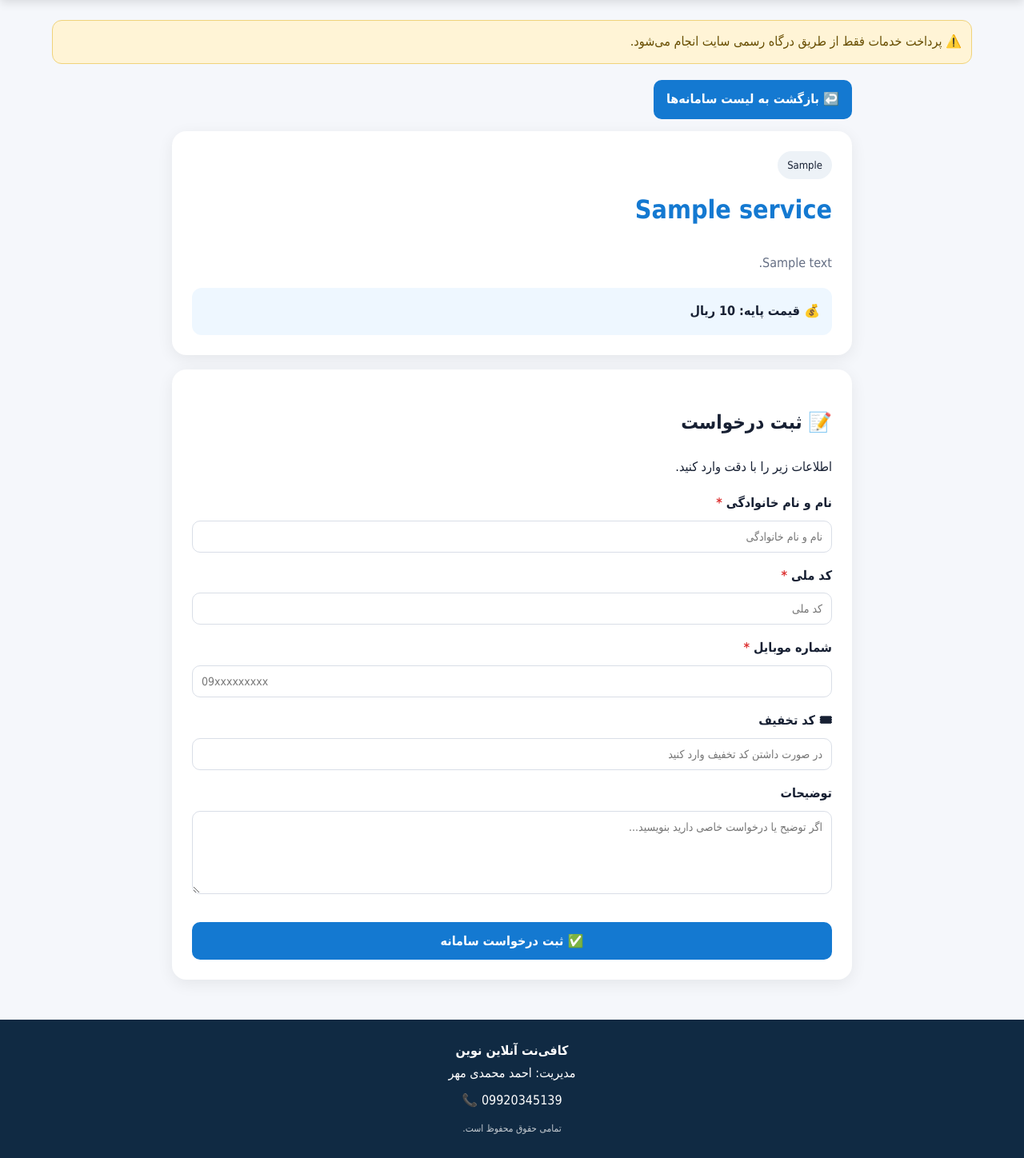
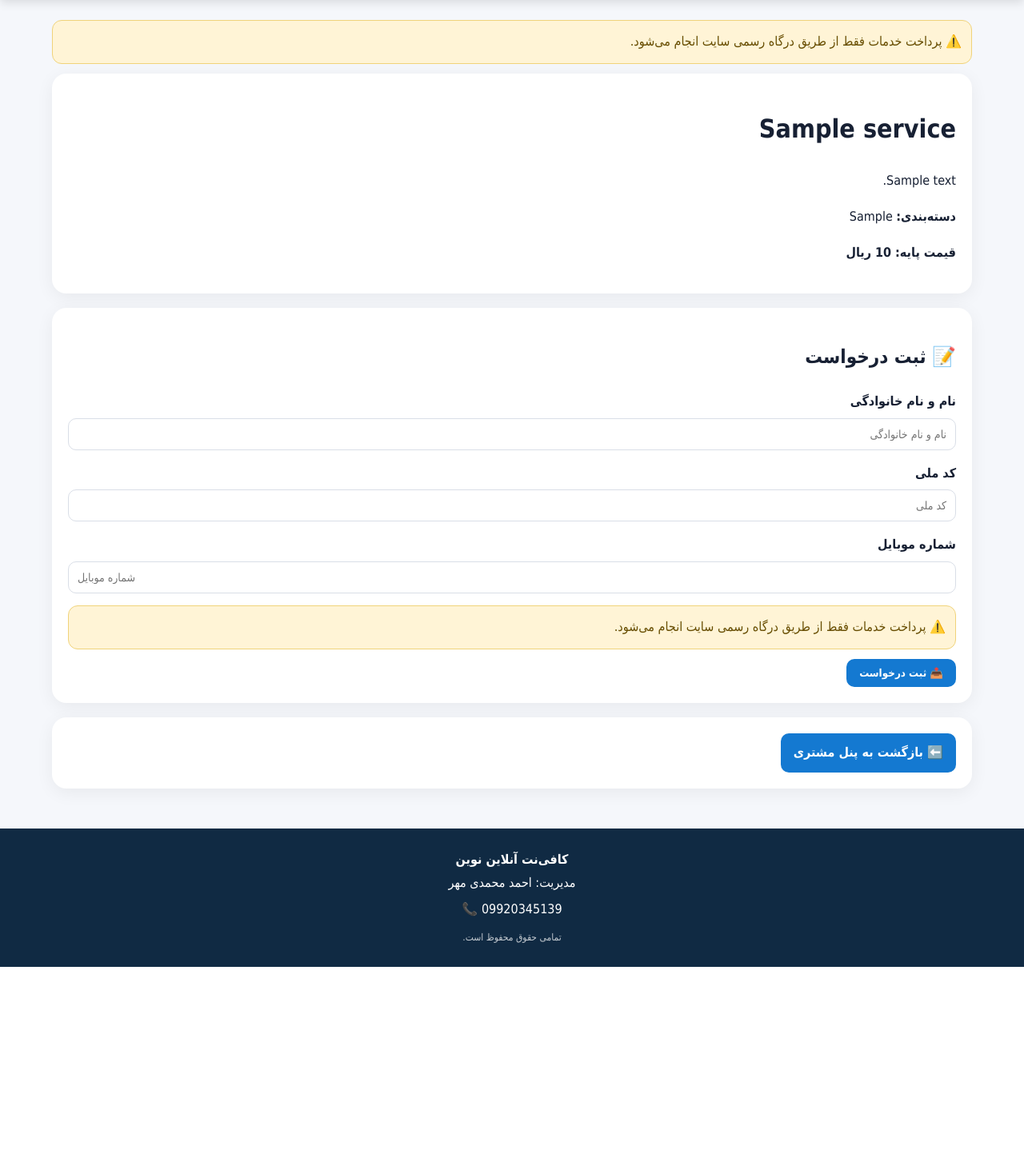
Before and after one commit to amhmdy307-stack/online-novin, a Flask app: page /service/1 in a window 1280 px wide. Shown: the part 63-1511 px from the top of the page at 80% size. After the commit the page ends 1272 px from the top, so only its background shows below. Run offline with Flask 3, Linux system fonts and the light colour scheme; data comes from the database, SQL or seed files in the repository; tables that the repository leaves empty hold one stand-in row (values such as "Sample post").

Commit message:
Update service.html

```diff
--- a/templates/service.html
+++ b/templates/service.html
@@ -2,220 +2,58 @@
 
 {% block content %}
 
-<style>
-    .service-wrapper {
-        max-width: 850px;
-        margin: 20px auto;
-    }
-
-    .service-header {
-        background: {{ settings.get('card_color','#ffffff') }};
-        border-radius: 18px;
-        padding: 25px;
-        margin-bottom: 18px;
-        box-shadow: 0 5px 20px rgba(0,0,0,.07);
-    }
-
-    .service-header h1 {
-        margin-top: 0;
-        color: {{ settings.get('primary_color','#102a43') }};
-    }
-
-    .category {
-        display: inline-block;
-        background: #edf2f7;
-        padding: 6px 12px;
-        border-radius: 20px;
-        font-size: 13px;
-        margin-bottom: 10px;
-    }
-
-    .description {
-        line-height: 2;
-        color: #667085;
-    }
-
-    .price-box {
-        background: #eef7ff;
-        border-radius: 12px;
-        padding: 15px;
-        margin-top: 15px;
-        font-weight: bold;
-    }
-
-    .form-card {
-        background: {{ settings.get('card_color','#ffffff') }};
-        border-radius: 18px;
-        padding: 25px;
-        box-shadow: 0 5px 20px rgba(0,0,0,.07);
-    }
-
-    .field {
-        margin: 15px 0;
-    }
-
-    .field label {
-        display: block;
-        font-weight: bold;
-        margin-bottom: 7px;
-    }
-
-    .required {
-        color: #d33;
-    }
-
-    .document-box {
-        background: #fff8e6;
-        padding: 15px;
-        border-radius: 12px;
-        margin: 20px 0;
-    }
-
-    .document-box li {
-        margin: 7px 0;
-    }
-
-    .submit-box {
-        margin-top: 25px;
-    }
-
-    .submit-btn {
-        width: 100%;
-        padding: 14px;
-        font-size: 16px;
-        font-weight: bold;
-    }
-
-    .back {
-        margin-bottom: 15px;
-    }
-
-    .back a {
-        text-decoration: none;
-    }
-</style>
-
-
-<div class="service-wrapper">
-
-
-    <!-- بازگشت -->
-
-    <div class="back">
-
-        <a
-            class="btn"
-            href="{{ url_for('home') }}"
-        >
-            ↩️ بازگشت به لیست سامانه‌ها
-        </a>
-
-    </div>
-
-
-
-    <!-- اطلاعات سامانه -->
-
-    <div class="service-header">
-
-        {% if service.category %}
-
-        <div class="category">
-            {{ service.category }}
-        </div>
-
-        {% endif %}
-
+<div class="card">
 
     <h1>
         {{ service.name }}
     </h1>
 
-
     {% if service.description %}
-
-        <div class="description">
+        <p>
             {{ service.description }}
-        </div>
-
+        </p>
     {% endif %}
 
+    {% if service.category %}
+        <p>
+            <strong>دسته‌بندی:</strong>
+            {{ service.category }}
+        </p>
+    {% endif %}
 
-        <div class="price-box">
-
-            {% if service.price and service.price > 0 %}
-
-                💰 قیمت پایه:
+    {% if service.price %}
+        <p>
+            <strong>
+                قیمت پایه:
                 {{ "{:,}".format(service.price) }}
                 ریال
-
+            </strong>
+        </p>
     {% else %}
-
-                💰 قیمت:
-                توسط مدیریت تعیین می‌شود.
-
+        <p>
+            <strong>
+                قیمت:
+            </strong>
+            پس از بررسی درخواست اعلام می‌شود.
+        </p>
     {% endif %}
 
 </div>
 
-    </div>
 
+<div class="card">
 
-
-    <!-- مدارک -->
-
-    {% if documents %}
-
-    <div class="document-box">
-
-        <h3>
-            📎 مدارک موردنیاز
-        </h3>
-
-        <ul>
-
-            {% for document in documents %}
-
-            <li>
-                {{ document }}
-            </li>
-
-            {% endfor %}
-
-        </ul>
-
-    </div>
-
-    {% endif %}
-
-
-
-    <!-- فرم -->
-
-    <div class="form-card">
-
-        <h2>
-            📝 ثبت درخواست
-        </h2>
-
-        <p>
-            اطلاعات زیر را با دقت وارد کنید.
-        </p>
-
+    <h2>📝 ثبت درخواست</h2>
 
     <form
         method="post"
         enctype="multipart/form-data"
     >
 
-
-            <!-- اطلاعات پایه مشتری -->
-
         <div class="field">
 
             <label>
                 نام و نام خانوادگی
-                    <span class="required">*</span>
             </label>
 
             <input
@@ -232,14 +70,14 @@
 
             <label>
                 کد ملی
-                    <span class="required">*</span>
             </label>
 
             <input
                 type="text"
                 name="national_id"
+                inputmode="numeric"
+                maxlength="10"
                 required
-                    maxlength="10"
                 placeholder="کد ملی"
             >
 
@@ -250,70 +88,69 @@
 
             <label>
                 شماره موبایل
-                    <span class="required">*</span>
             </label>
 
             <input
                 type="tel"
                 name="phone"
+                inputmode="tel"
                 required
-                    placeholder="09xxxxxxxxx"
+                placeholder="شماره موبایل"
             >
 
         </div>
 
 
-
-            <!-- فیلدهای اختصاصی سامانه -->
-
         {% if fields %}
 
             <h3>
-                اطلاعات موردنیاز سامانه
+                اطلاعات موردنیاز
             </h3>
-
 
             {% for field in fields %}
 
                 <div class="field">
 
                     <label>
-
-                    {{ field.get('label', field.get('name','اطلاعات')) }}
+                        {{ field.get(
+                            'label',
+                            field.get('name','')
+                        ) }}
 
                         {% if field.get('required') %}
-
-                        <span class="required">*</span>
-
+                            *
                         {% endif %}
-
                     </label>
 
 
-                {% set field_type = field.get('type','text') %}
-
-
-                {% if field_type == 'textarea' %}
+                    {% if field.get('type') == 'textarea' %}
 
                         <textarea
                             name="{{ field.get('name') }}"
-                    {% if field.get('required') %}required{% endif %}
                             rows="4"
+                            {% if field.get('required') %}
+                                required
+                            {% endif %}
                         ></textarea>
 
 
-                {% elif field_type == 'select' %}
+                    {% elif field.get('type') == 'select' %}
 
                         <select
                             name="{{ field.get('name') }}"
-                    {% if field.get('required') %}required{% endif %}
+                            {% if field.get('required') %}
+                                required
+                            {% endif %}
                         >
 
                             <option value="">
                                 انتخاب کنید
                             </option>
 
-                    {% for option in field.get('options',[]) %}
+                            {% for option in field.get(
+                                'options',
+                                []
+                            ) %}
 
                                 <option value="{{ option }}">
                                     {{ option }}
@@ -324,21 +161,28 @@
                         </select>
 
 
-                {% elif field_type == 'file' %}
+                    {% elif field.get('type') == 'file' %}
 
                         <input
                             type="file"
                             name="{{ field.get('name') }}"
-                    {% if field.get('required') %}required{% endif %}
+                            {% if field.get('required') %}
+                                required
+                            {% endif %}
                         >
 
 
                     {% else %}
 
                         <input
-                    type="{{ field_type }}"
+                            type="{{ field.get(
+                                'type',
+                                'text'
+                            ) }}"
                             name="{{ field.get('name') }}"
-                    {% if field.get('required') %}required{% endif %}
+                            {% if field.get('required') %}
+                                required
+                            {% endif %}
                         >
 
                     {% endif %}
@@ -350,91 +194,82 @@
         {% endif %}
 
 
-
-            <!-- آپلود مدارک -->
-
         {% if documents %}
 
             <h3>
-                📎 بارگذاری مدارک
+                📎 مدارک موردنیاز
             </h3>
 
+            <div class="notice">
+
+                مدارک زیر را در صورت نیاز آماده کنید:
+
+                <ul>
 
                     {% for document in documents %}
+
+                        <li>
+                            {{ document }}
+                        </li>
+
+                    {% endfor %}
+
+                </ul>
+
+            </div>
+
 
             <div class="field">
 
                 <label>
-                    {{ document }}
+                    بارگذاری مدارک
                 </label>
 
                 <input
                     type="file"
-                    name="document_{{ loop.index }}"
+                    name="documents"
+                    multiple
                 >
 
             </div>
 
-            {% endfor %}
+        {% endif %}
+
+
+        {% if settings.get('warning_text') %}
+
+            <div class="warning">
+
+                {{ settings.get(
+                    'warning_text'
+                ) }}
+
+            </div>
 
         {% endif %}
 
 
-
-            <!-- کد تخفیف -->
-
-            <div class="field">
-
-                <label>
-                    🎟 کد تخفیف
-                </label>
-
-                <input
-                    type="text"
-                    name="discount_code"
-                    placeholder="در صورت داشتن کد تخفیف وارد کنید"
-                >
-
-            </div>
-
-
-
-            <!-- توضیحات مشتری -->
-
-            <div class="field">
-
-                <label>
-                    توضیحات
-                </label>
-
-                <textarea
-                    name="customer_description"
-                    rows="5"
-                    placeholder="اگر توضیح یا درخواست خاصی دارید بنویسید..."
-                ></textarea>
-
-            </div>
-
-
-
-            <!-- ارسال -->
-
-            <div class="submit-box">
-
         <button
-                    class="btn submit-btn"
+            class="btn"
             type="submit"
         >
-                    ✅ ثبت درخواست سامانه
+            📤 ثبت درخواست
         </button>
-
-            </div>
-
 
     </form>
 
 </div>
 
+
+<div class="card">
+
+    <a
+        class="btn"
+        href="{{ url_for('customer_dashboard') }}"
+    >
+        ⬅️ بازگشت به پنل مشتری
+    </a>
+
 </div>
 
 {% endblock %}
```
Lines whose indentation alone changed are shown as unchanged.
